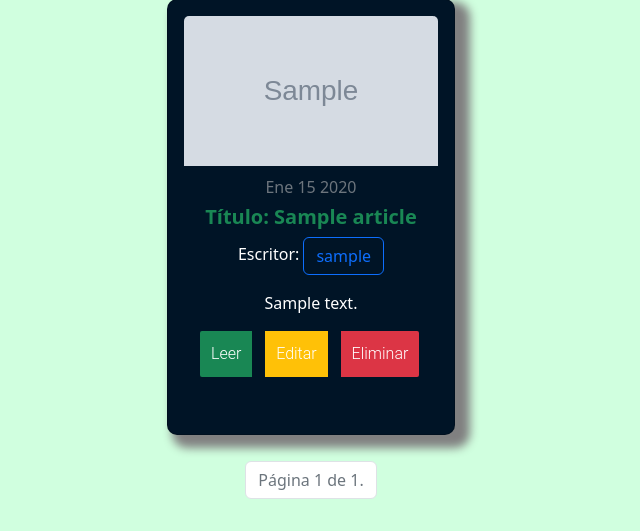
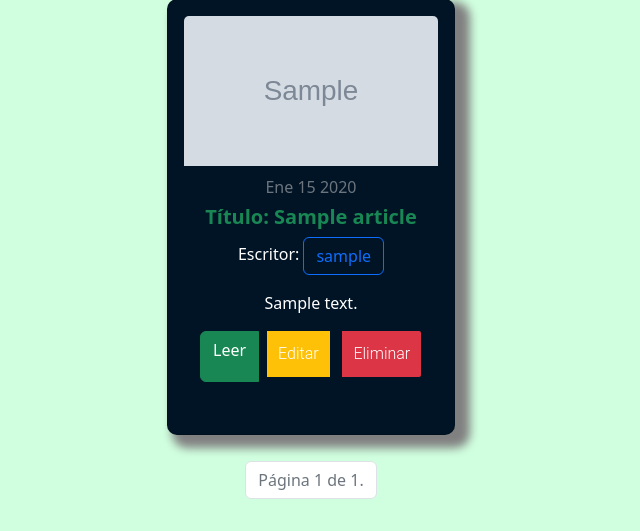
Before and after one commit to Raff4-Gauna/Proyecto-Final-App-Blog, a Django app: page /articles/all-articles/ in a window 1280 px wide. Shown: the part 256-787 px from the top of the page, without its empty margins (329-969 px from the left). Run offline with Django 3.2, Linux system fonts and the light colour scheme; a user stored in the database is signed in; tables that the repository leaves empty hold one stand-in row (values such as "Sample post"); grey boxes marked "Sample" are stand-in pictures.

Commit message:
fsadfasd

```diff
--- a/templates/Articulos/profile/articles/Art_card.html
+++ b/templates/Articulos/profile/articles/Art_card.html
@@ -8,7 +8,7 @@
             <p class="text-white card-text text-center">{{ article.content|striptags|truncatechars:100 }}</p>
             {% if user.is_authenticated %}
             <div class="btn-group" role="group" aria-label="Basic mixed styles example">
-                <a href="{% url 'articulos:detail_article' article.id %}" class="boton-articulo btn btn-success">Leer</a>
+                <a href="{% url 'articulos:detail_article' article.id %}" class="btn btn-success">Leer</a>
                 {% if user.is_colaborador %}
                 <a href="{% url 'articulos:update_article' article.id %}" class="boton-articulo btn btn-warning ms-2">Editar</a>
                 <a href="{% url 'articulos:delete_article' article.id %}" class="boton-articulo btn btn-danger ms-2">Eliminar</a>
--- a/templates/home/secction_3.html
+++ b/templates/home/secction_3.html
@@ -11,7 +11,7 @@
           <p>{{ article.content|striptags |truncatechars:100 }}</p>
           {% if user.is_authenticated %}
           <!-- Mostrar enlaces para usuarios autenticados -->
-          <div class="btn-group" role="group" >
+          <div class="btn-group" role="group"  aria-label="Basic mixed styles example">
             <a href="{% url 'articulos:detail_article' article.id %}" class="btn btn-success">Leer</a>
             {% if user.is_colaborador %}
             <a href="{% url 'articulos:update_article' article.id %}" class="btn btn-warning ms-2">Editar</a>
```
